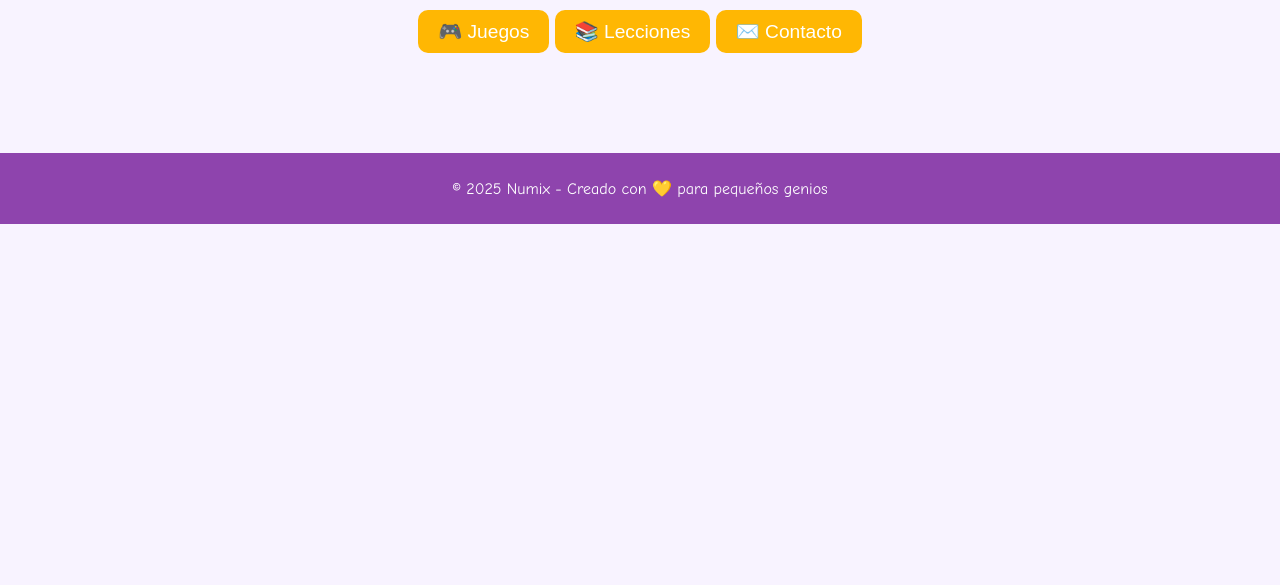
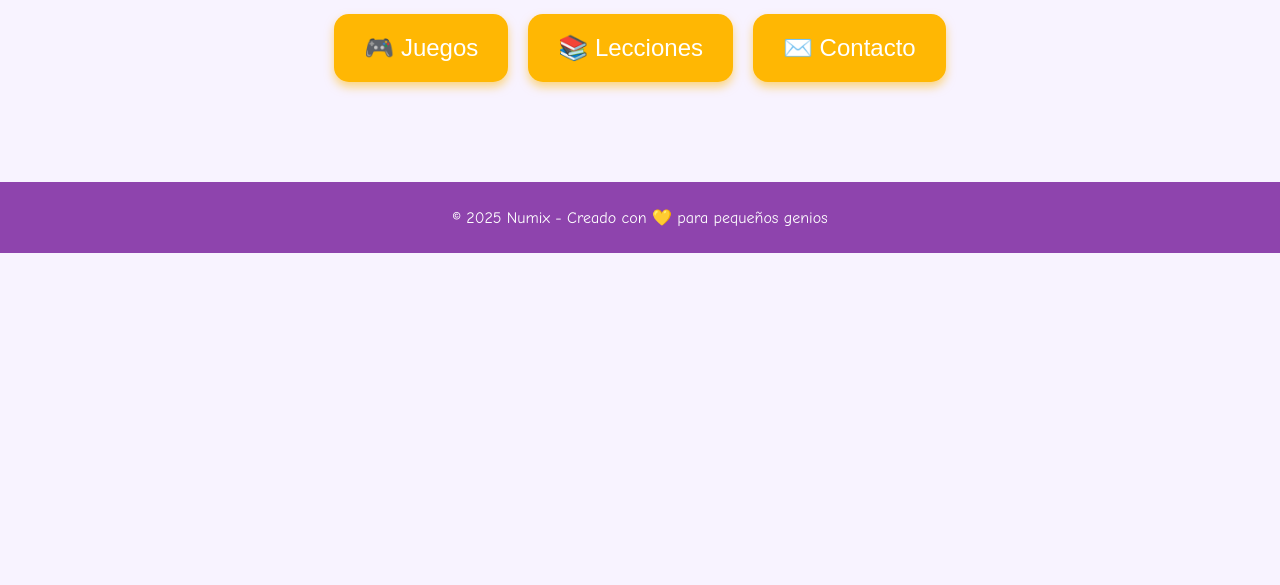
Before and after one commit to sofia-venegas/numix, a plain HTML site: page index.html in a window 1280 px wide. Shown: the part 215-800 px from the top of the page. Drawn offline with Linux system fonts and the light colour scheme.

Commit message:
Update style.css

```diff
--- a/style.css
+++ b/style.css
@@ -61,3 +61,28 @@ footer {
   padding: 10px;
   margin-top: 50px;
 }
+
+.menu {
+  display: flex;
+  justify-content: center;
+  gap: 20px;
+  margin-top: 30px;
+  flex-wrap: wrap;
+}
+
+.menu-btn {
+  background-color: #ffb703;
+  border: none;
+  color: white;
+  padding: 20px 30px;
+  font-size: 1.5rem;
+  border-radius: 15px;
+  cursor: pointer;
+  box-shadow: 0 5px 10px rgba(255, 183, 3, 0.5);
+  transition: background-color 0.3s ease, transform 0.2s ease;
+}
+
+.menu-btn:hover {
+  background-color: #fb8500;
+  transform: scale(1.1);
+}
```
